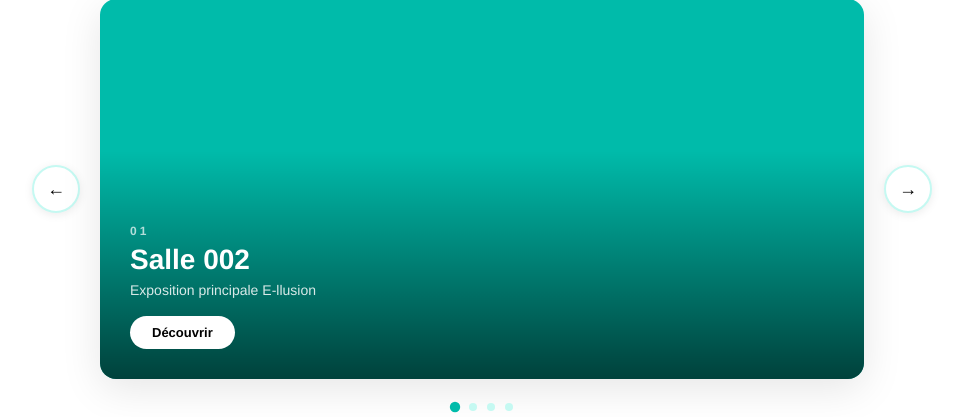
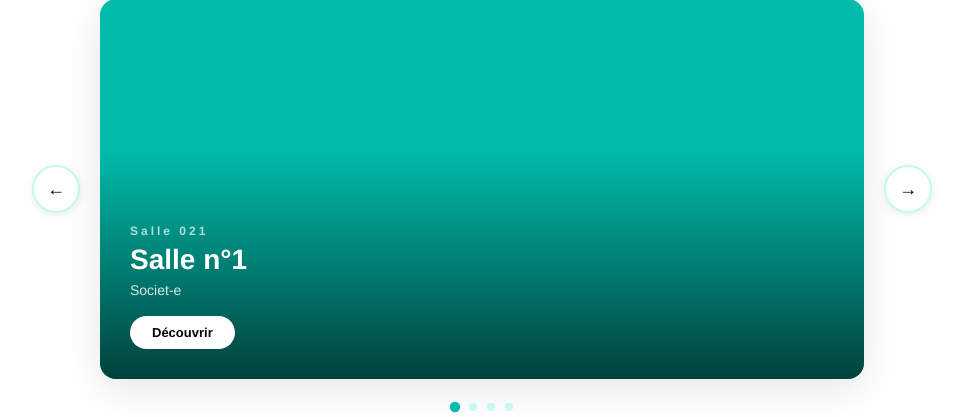
Before and after one commit to gaspard-psq/sae203, a PHP site: page /index.php in a window 1280 px wide. Shown: the part 1277-1694 px from the top of the page, without its empty margins (158-1121 px from the left). Run offline with PHP 8.4, Linux system fonts and the light colour scheme.

Commit message:
................

```diff
--- a/carousel_salles.php
+++ b/carousel_salles.php
@@ -12,9 +12,9 @@
                     <div class="slide-bg slide-bg-1">
                         <div class="slide-overlay"></div>
                         <div class="slide-content">
-                            <span class="slide-num">01</span>
-                            <h3>Salle 002</h3>
-                            <p>Exposition principale E-llusion</p>
+                            <span class="slide-num">Salle 021</span>
+                            <h3>Salle n°1</h3>
+                            <p>Societ-e</p>
                             <a href="salle1.php" class="btn-slide">Découvrir</a>
                         </div>
                     </div>
@@ -24,8 +24,8 @@
                     <div class="slide-bg slide-bg-2">
                         <div class="slide-overlay"></div>
                         <div class="slide-content">
-                            <span class="slide-num">02</span>
-                            <h3>Salle 001</h3>
+                            <span class="slide-num">Salle 005</span>
+                            <h3>Salle n°2</h3>
                             <p>Atelier interactif</p>
                             <a href="salle2.php" class="btn-slide">Découvrir</a>
                         </div>
@@ -36,8 +36,8 @@
                     <div class="slide-bg slide-bg-3">
                         <div class="slide-overlay"></div>
                         <div class="slide-content">
-                            <span class="slide-num">03</span>
-                            <h3>Salle 005</h3>
+                            <span class="slide-num">Salle 002</span>
+                            <h3>Salle n°3</h3>
                             <p>Zone VR</p>
                             <a href="salle3.php" class="btn-slide">Découvrir</a>
                         </div>
@@ -48,8 +48,8 @@
                     <div class="slide-bg slide-bg-4">
                         <div class="slide-overlay"></div>
                         <div class="slide-content">
-                            <span class="slide-num">04</span>
-                            <h3>Salle 021</h3>
+                            <span class="slide-num">Salle 001</span>
+                            <h3>Salle n°4</h3>
                             <p>Projection</p>
                             <a href="salle4.php" class="btn-slide">Découvrir</a>
                         </div>
```
